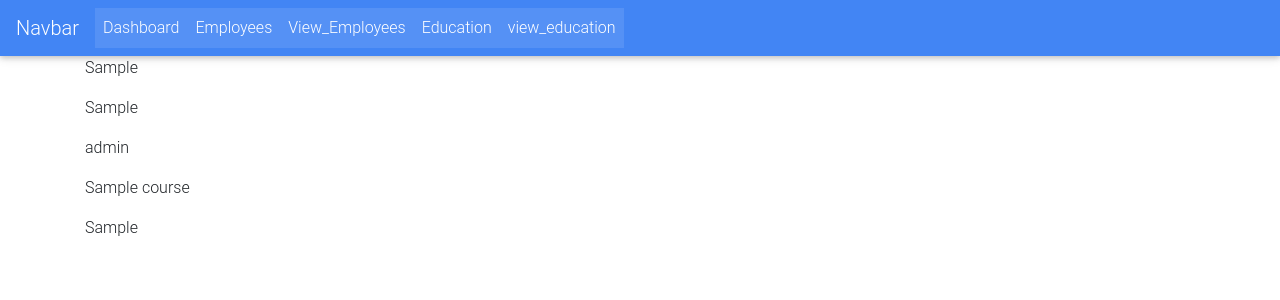
After one commit to lilianwaweru/management, a Django app: template staff/templates/view_education.html in a window 1280 px wide. The commit adds this page. Shown: the top 300 px of the page. Run offline with Django 3.2, Linux system fonts and the light colour scheme; the template is opened without the code that fills it: most values are stand-ins (such as "Sample title", 1, 10 or a date in 2020); some libraries are stand-ins or nearby versions.

Commit message:
created an education model

```diff
--- a/staff/admin.py
+++ b/staff/admin.py
@@ -1,5 +1,7 @@
 from django.contrib import admin
-from .models import Master
+from .models import Master,Education,Work
 
 # Register your models here.
 admin.site.register(Master)
+admin.site.register(Education)
+admin.site.register(Work)
--- a/staff/templates/navbar.html
+++ b/staff/templates/navbar.html
@@ -10,7 +10,7 @@
     <div class="collapse navbar-collapse" id="navbarNav">
         <ul class="navbar-nav">
             <li class="nav-item active">
-                <a class="nav-link" href="#">Dashboard</a>
+                <a class="nav-link" href="{% url 'home' %}">Dashboard</a>
             </li>
             <li class="nav-item active">
                 <a class="nav-link" href="{% url 'employee' %}">Employees</a>
@@ -18,6 +18,15 @@
             <li class="nav-item active">
                 <a class="nav-link" href="{% url 'view_employee' %}">View_Employees</a>
             </li>
+            </li>
+            <li class="nav-item active">
+                <a class="nav-link" href="{% url 'education' %}">Education</a>
+            </li>
+            </li>
+            <li class="nav-item active">
+                <a class="nav-link" href="{% url 'view_education' %}">view_education</a>
+            </li>
+
 
         </ul>
     </div>
--- /dev/null
+++ b/staff/templates/view_education.html
@@ -0,0 +1,14 @@
+
+{% extends 'base.html'%}
+{% block content %}
+<div class="container">
+    {% for educations in educations %}
+    <p>{{educations.secondary_shool}}</p>
+    <p>{{educations.higher_education}}</p>
+    <p>{{educations.level_of_education}}</p>
+    <p>{{educations.course}}</p>
+    <p>{{educations.other_certificates}}</p>
+    {% endfor %}
+
+</div>
+{% endblock %}
--- a/staff/templates/view_employee.html
+++ b/staff/templates/view_employee.html
@@ -1,3 +1,4 @@
+
 {% extends 'base.html'%}
 {% block content %}
 <div class="container">
--- a/staff/urls.py
+++ b/staff/urls.py
@@ -7,7 +7,9 @@ from .views import index,employee,view_employee
 urlpatterns = [
     path("",views.index,name="home"),
     path("employee/",views.employee,name="employee"),
-    path("view_employee/",views.view_employee,name="view_employee")
+    path("view_employee/",views.view_employee,name="view_employee"),
+    path("education/",views.education,name="education"),
+    path("view_education/",views.view_education,name="view_education"),
 
 
 ]
```
Also changed, not shown: staff/forms.py (+7 -1 lines), staff/models.py (+12 -0 lines), staff/templates/education.html (added, +29 -0 lines), staff/templates/index.html (+3 -4 lines), staff/views.py (+22 -1 lines), staff/migrations/0003_work.py (added).
